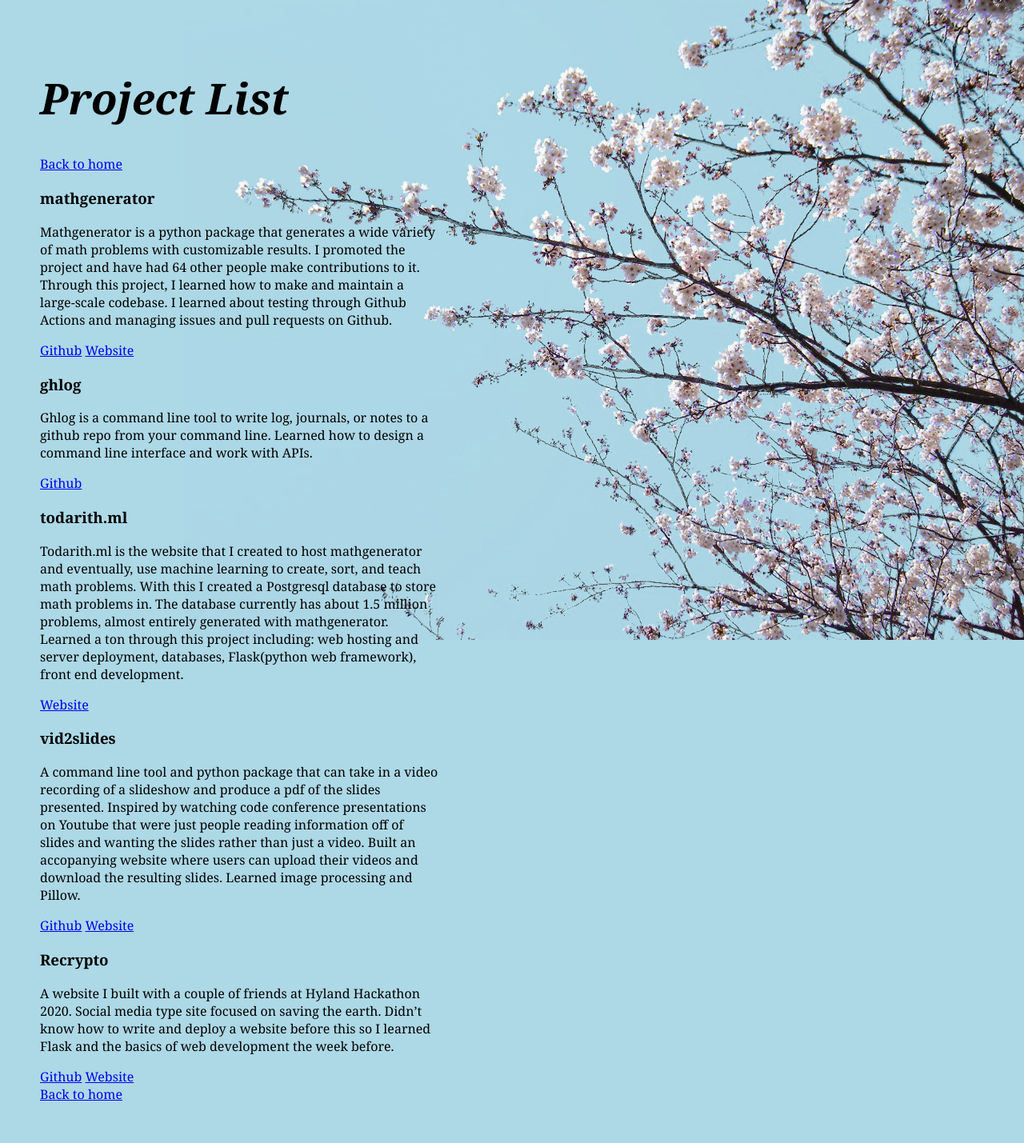
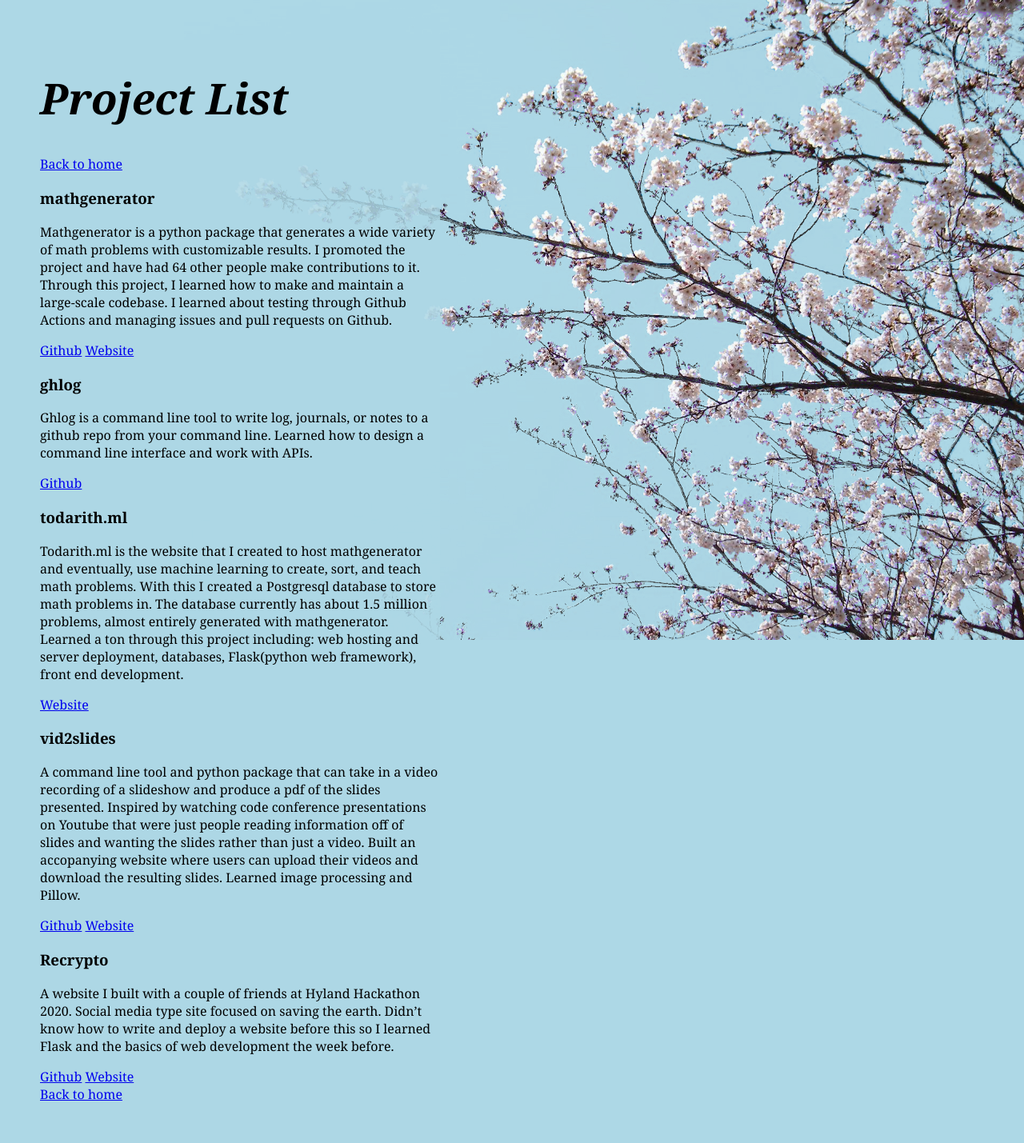
Before and after one commit to lukew3/lukew3-com, a Flask app: page /projectList in a window 1280 px wide. Shown: the whole page at 80% size. Run offline with Flask 2, Linux system fonts and the light colour scheme.

Commit message:
added translucent background to projectsList

```diff
--- a/static/main.css
+++ b/static/main.css
@@ -49,6 +49,7 @@ body, html {
         position: absolute;
         margin: 50px;
         padding-bottom: 50px;
+        background-color: #add8e6d9;
 }
 .projectsListItem {
         width: 500px;
```
